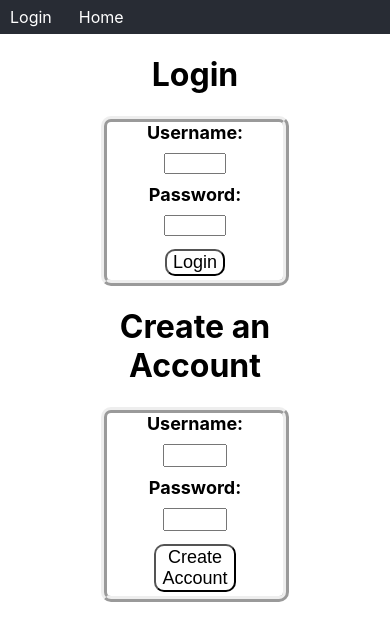
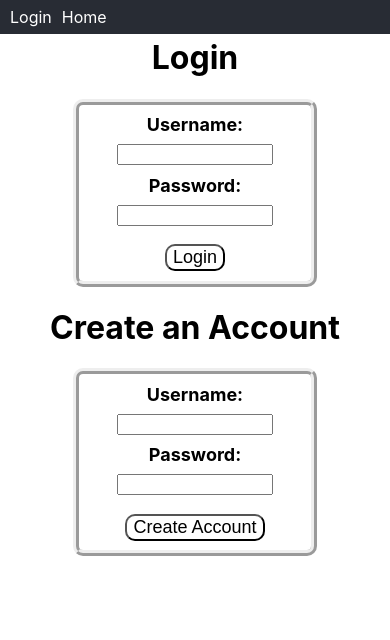
Before and after one commit to JesusMunoz01/TaskPlanner, a React (Create React App) app in the folder client/: page /login in a window 390 px wide. Shown: the top 640 px of the page. Built offline with nearby package versions, Linux system fonts and the light colour scheme.

Commit message:
updated classnames and CSS

```diff
--- a/client/src/App.css
+++ b/client/src/App.css
@@ -1,40 +1,11 @@
+@media(min-width: 701px) {
+
   .App {
     display: flex;
     text-align: center;
     flex-direction: column;
     gap: 10px;
     height: 100vh;
-}
-
-.App form {
-  display: flex;
-  gap: 10px;
-  justify-content: center;
-  align-items: center;
-}
-
-.App-header {
-  background-color: #282c34;
-  min-height: 100vh;
-  display: flex;
-  flex-direction: column;
-  align-items: center;
-  justify-content: center;
-  font-size: calc(10px + 2vmin);
-  color: white;
-}
-
-.App-link {
-  color: #61dafb;
-}
-
-@keyframes App-logo-spin {
-  from {
-    transform: rotate(0deg);
-  }
-  to {
-    transform: rotate(360deg);
-  }
   }
 
   .pageFormat {
@@ -46,6 +17,7 @@
   }
 
   .navbar {
+    position: fixed;
     width: 7%;
     height: 100%;
     float: left;
@@ -129,7 +101,7 @@
   .addTask{
     display: flex;
     justify-content: center;
-  align-self: center;
+    align-items: center;
     flex-direction: column;
     width: 99%;
     height: 20%;
@@ -146,7 +118,7 @@
   .loginPage{
     display: flex;
     flex-direction: column;
-  height: 95%;
+    height: 90%;
     width: 50%;
     justify-content: flex-start;
     align-items: center;
@@ -157,6 +129,7 @@
     height: 40%;
     width: 80%;
     justify-content: center;
+    align-items: center;
     border-style: ridge;
     border-radius: 10px;
     border-width: 6px;
@@ -165,22 +138,24 @@
   .loginPage-loginPrompt form{
     display: flex;
     flex-direction: column;
+    justify-content: center;
+    align-items: center;
     height: 50%;
-  justify-content: center;
-  align-self: center;
     width: 40%;
   }
 
   .loginPage-loginPrompt form label{
     font-size: large;
     font-weight: bold;
+    padding-bottom: 1svh;
+    padding-top: 1svh;
   }
 
   .loginPage-loginPrompt form input{
     display: flex;
     height: 10%;
-  margin: 0;
-  padding: 1px;
+    width: 100%;
+    border-style: double;
   }
 
   .loginPage-loginPrompt form button{
@@ -195,6 +170,7 @@
     height: 40%;
     width: 80%;
     justify-content: center;
+    align-items: center;
     border-style: ridge;
     border-radius: 10px;
     border-width: 6px;
@@ -205,20 +181,22 @@
     flex-direction: column;
     height: 50%;
     justify-content: center;
-  align-self: center;
+    align-items: center;
     width: 40%;
   }
 
   .loginPage-createAccountPrompt form label{
     font-size: large;
     font-weight: bold;
+    padding-bottom: 1svh;
+    padding-top: 1svh;
   }
 
   .loginPage-createAccountPrompt form input{
     display: flex;
     height: 10%;
-  margin: 0;
-  padding: 2px;
+    width: 100%;
+    border-style: double;
   }
 
   .loginPage-createAccountPrompt form button{
@@ -227,18 +205,12 @@
     font-size: large;
     background-color: white;
   }
+}
 
-@media (max-width: 700px) {
+@media(max-width: 700px) {
   .App {
-    display: flex;
-    flex-direction: column;
     height: 100%;
     width: 100%;
-    align-items: center;
-    justify-content: center;
-    margin: 0 auto;
-    padding: 0;
-    box-sizing: border-box;
     overflow-x: hidden;
   }
 
@@ -252,35 +224,25 @@
   }
 
   .navbar {
+    position: fixed;
     width: 100%;
     height: 4vh;
     display: flex;
     justify-content: flex-start;
     align-items:center;
     background-color: #282c34;
-    flex-direction: row;
   }
 
   .links {
     display: flex;
-    flex-direction: row;
     width: 20%;
     font-size: 100%;
     justify-content: flex-start;
-    align-items: flex-start;
     background-color: #282c34;
-  }
-
-  .links li span{
-    display: flex;
-    width: 100%;
+    list-style: none;
   }
 
   .navbar li {
-    display: flex;
-    flex-direction: row;
-    justify-content: center;
-    align-items: center;
     margin-left: 10px;
   }
 
@@ -297,8 +259,7 @@
     display: flex;
     flex-direction: column;
     align-items:center;
-    height: 50%;
-    width: 50%;
+    padding-top: 2svh;
   }
 
   .tasks {
@@ -306,7 +267,6 @@
     flex-direction: column;
     width: 70vw;
     height: 50vh;
-    margin: 0 auto;
     border-radius: 10px;
     border-style: solid;
     overflow-y: auto;
@@ -330,10 +290,11 @@
     display: flex;
     justify-content: center;
     align-items: center;
-    font-size: 18px;
+    font-size: 100%;
+    height: 100%;
     width: 8%;
     background-color: rgb(214, 13, 13);
-    border-radius: 5px;
+    border-radius: 25%;
     position: sticky;
     left: 90%;
   }
@@ -341,11 +302,40 @@
   .addTask{
     display: flex;
     flex-direction: column;
+    height: 10%;
+    width: 100%;
+    justify-content: center;
+    align-items: center;
   }
 
   .addTask form{
     display: flex;
     flex-direction: column;
+    align-items: center;
+    width: 60%;
+  }
+
+  .addTask form label{
+    display: flex;
+    justify-content: center;
+    align-items: center;
+    padding-bottom: 5%
+  }
+
+  .addTask form input{
+    display: flex;
+    justify-content: center;
+    width: 100%;
+    margin-bottom: 5%;
+  }
+
+  .addTask form button{
+    display: flex;
+    justify-content: center;
+    align-items: center;
+    margin-top: 5%;
+    border-radius: 5px;
+    width: 50%;
   }
 
   .intro {
@@ -359,15 +349,15 @@
     display: flex;
     flex-direction: column;
     height: 95%;
-    width: 90%;
-    justify-content: flex-start;
+    width: 100%;
+    justify-content: center;
     align-items: center;
   }
 
   .loginPage-loginPrompt{
     display: flex;
     height: 40%;
-    width: 100%;
+    width: 80%;
     justify-content: center;
     border-style: ridge;
     border-radius: 10px;
@@ -376,19 +366,21 @@
 
   .loginPage-loginPrompt form{
     display: flex;
+    align-items: center;
     flex-direction: column;
     height: 50%;
     justify-content: center;
-    align-self: center;
   }
 
   .loginPage-loginPrompt form label{
     font-size: large;
     font-weight: bold;
+    padding-bottom: 5%;
+    padding-top: 5%;
   }
 
   .loginPage-loginPrompt form button{
-    margin-top: 5%;
+    margin-top: 10%;
     border-radius: 10px;
     font-size: large;
     background-color: white;
@@ -402,7 +394,7 @@
   .loginPage-createAccountPrompt{
     display: flex;
     height: 40%;
-    width: 100%;
+    width: 80%;
     justify-content: center;
     border-style: ridge;
     border-radius: 10px;
@@ -414,12 +406,14 @@
     flex-direction: column;
     height: 50%;
     justify-content: center;
-    align-self: center;
+    align-items: center;
   }
 
   .loginPage-createAccountPrompt form label{
     font-size: large;
     font-weight: bold;
+    padding-bottom: 5%;
+    padding-top: 5%;
   }
 
   .loginPage-createAccountPrompt form input{
@@ -427,7 +421,7 @@
   }
 
   .loginPage-createAccountPrompt form button{
-    margin-top: 5%;
+    margin-top: 10%;
     border-radius: 10px;
     font-size: large;
     background-color: white;
--- a/client/src/pages/home.js
+++ b/client/src/pages/home.js
@@ -105,7 +105,6 @@ export const Home = (data) => {
                         <span>Currently no tasks</span>
                 }
             </div>
-        </div>
             <div className="addTask">
                 <h2>Add Task</h2>
                 <form>
@@ -117,4 +116,5 @@ export const Home = (data) => {
                 </form>
             </div>
         </div>
+    </div>
 }
```
Lines whose indentation alone changed are shown as unchanged.
